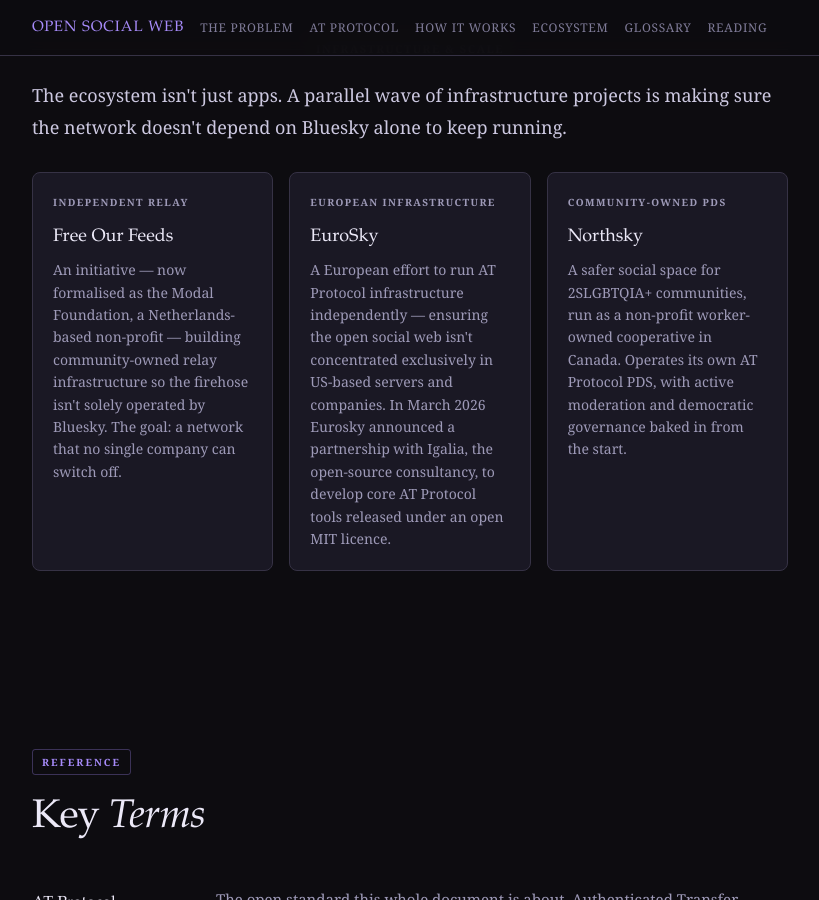
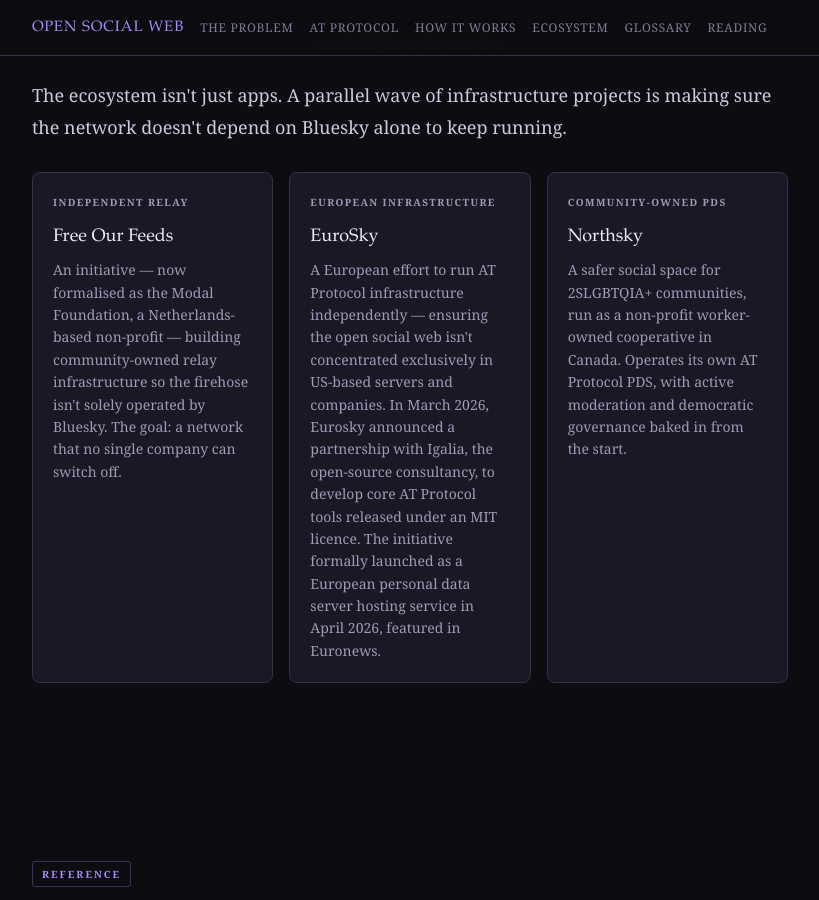
Before and after one commit to devilleweppenaar/home.github.io, a Jekyll site: the page open-social-web.html, which Jekyll copies as it is, in a window 1280 px wide and 900 px high, scrolled down 8623 px. Shown: the whole window, without its empty margins (230-1049 px from the left). Built offline with Jekyll 4.4.1, drawn with Linux system fonts in a browser that asks for light colours.

Commit message:
updated on 2026-04-16

```diff
--- a/open-social-web.html
+++ b/open-social-web.html
@@ -1453,11 +1453,13 @@
                                 A European effort to run AT Protocol
                                 infrastructure independently — ensuring the open
                                 social web isn't concentrated exclusively in
-                                US-based servers and companies. In March 2026
+                                US-based servers and companies. In March 2026,
                                 Eurosky announced a partnership with Igalia, the
                                 open-source consultancy, to develop core AT
-                                Protocol tools released under an open MIT
-                                licence.
+                                Protocol tools released under an MIT licence.
+                                The initiative formally launched as a European
+                                personal data server hosting service in April
+                                2026, featured in Euronews.
                             </div>
                         </a>
                         <a
```
